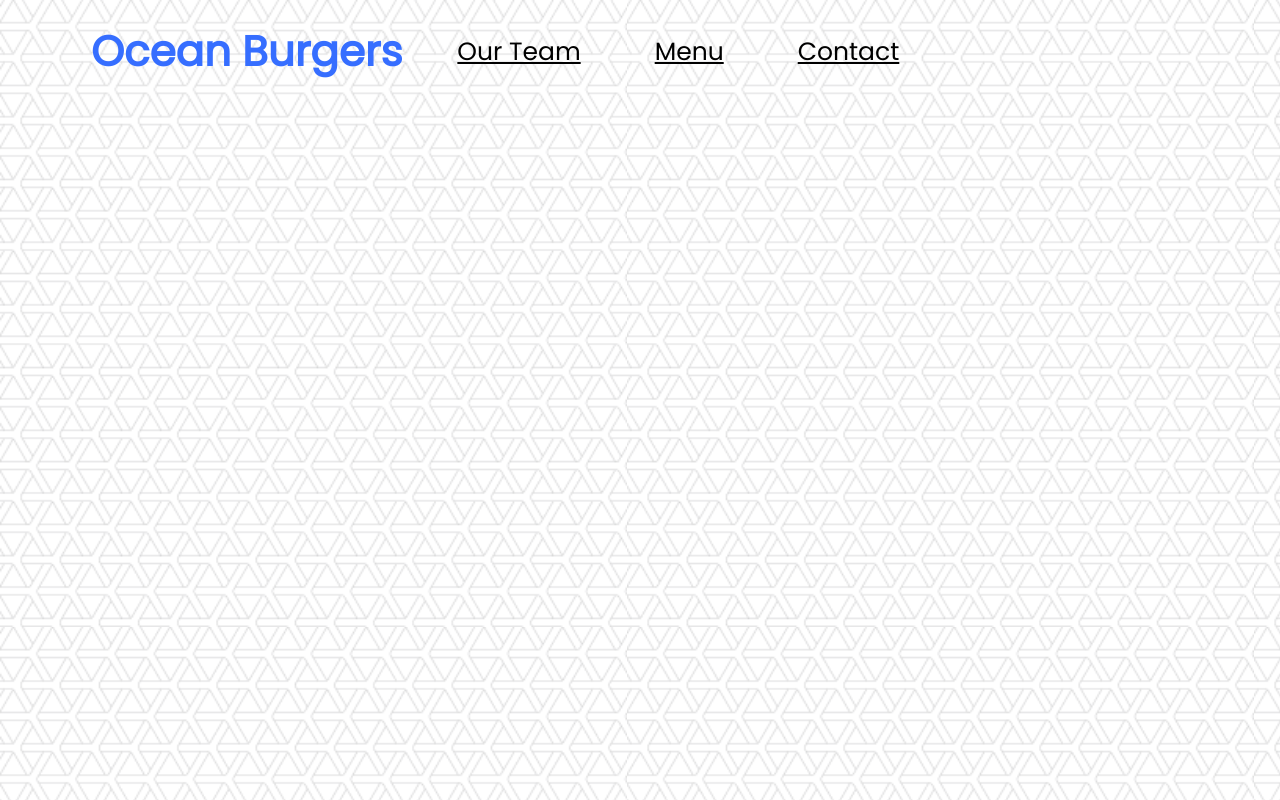
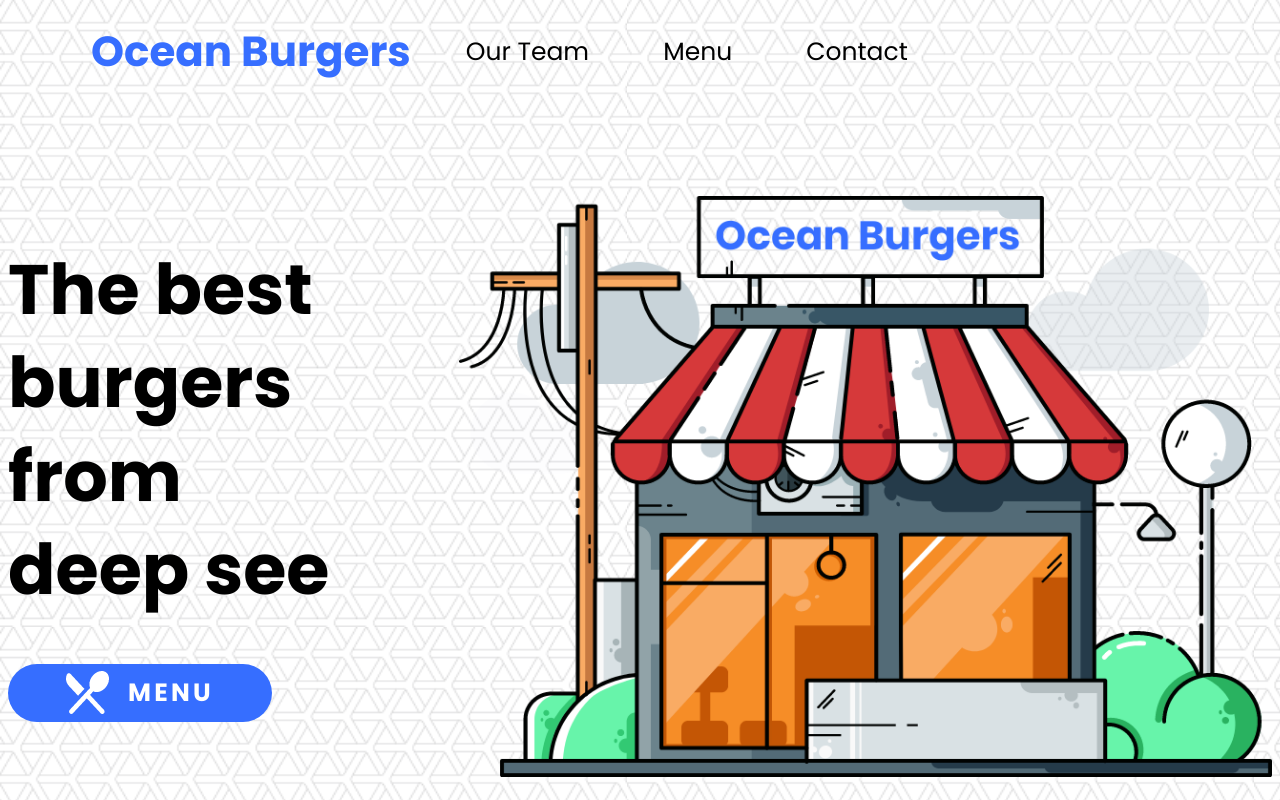
Before and after one commit to andreyoch/restaurant_page, a plain HTML site: page index.html in a window 1280 px wide. Drawn offline with Linux system fonts and the light colour scheme.

Commit message:
Do main page

```diff
--- a/css/style.css
+++ b/css/style.css
@@ -1,13 +1,13 @@
 html {
-    background-image: url('../img/Background.png');
+  background-image: url("../img/Background.png");
   --main-font: Poppins, Arial;
   --main-color: #366eff;
 }
+
 .header {
-    display:flex;
+  display: flex;
   align-items: center;
   margin-top: 20px;
-
 }
 
 .header_logo {
@@ -15,7 +15,7 @@ color: var(--main-color);
   font-family: var(--main-font);
   font-size: 42px;
   font-weight: 700;
-margin: 0 55px 0 83px ;
+  margin: 0 55px 0 83px;
 }
 
 .header_link {
@@ -23,4 +23,54 @@ color: #000000;
   font-family: var(--main-font);
   font-size: 25px;
   margin: 0 74px 0 0;
+  text-decoration: none;
 }
+.header_link:hover {
+  color: var(--main-color);
+}
+
+.main-page_row {
+  margin-top: 113px;
+  display: flex;
+  justify-content: space-around;
+}
+.main-page-title {
+  color: #000000;
+  font-family: var(--main-font);
+  font-size: 70px;
+  font-weight: 700;
+  line-height: 93.52px;
+  text-align: left;
+  position: relative;
+}
+.main-page-title_line::before {
+  content: url("../img/title_line.png");
+  position: relative;
+  top: -35px;
+}
+.menu-btn {
+  width: 264px;
+  height: 58px;
+  border-radius: 100px;
+  background-color: var(--main-color);
+  outline: none;
+  border: none;
+  color: #ffffff;
+  font-family: var(--main-font);
+  font-size: 25px;
+  font-weight: 700;
+  letter-spacing: 3.25px;
+  text-transform: uppercase;
+}
+.menu-btn_row {
+  display: flex;
+  align-items: center;
+  justify-content: center;
+}
+.menu-btn_text {
+  margin-left: 19px;
+}
+
+#main-img {
+  max-width: 100%;
+}
--- a/index.html
+++ b/index.html
@@ -1,11 +1,14 @@
 <!DOCTYPE html>
 <html lang="en">
   <head>
-    <meta charset="UTF-8">
-    <meta name="viewport" content="width=device-width, initial-scale=1.0">
-    <link rel="stylesheet" href="css/style.css">
-    <link rel="preconnect" href="https://fonts.gstatic.com">
-    <link href="https://fonts.googleapis.com/css2?family=Poppins&display=swap" rel="stylesheet">
+    <meta charset="UTF-8" />
+    <meta name="viewport" content="width=device-width, initial-scale=1.0" />
+    <link rel="stylesheet" href="css/style.css" />
+    <link rel="preconnect" href="https://fonts.gstatic.com" />
+    <link
+      href="https://fonts.googleapis.com/css2?family=Poppins:wght@400;700&display=swap"
+      rel="stylesheet"
+    />
     <title>Restaurant page</title>
   </head>
   <body>
@@ -19,7 +22,28 @@
             <a id="menu" href="#" class="header_link">Menu</a>
             <a id="contact" href="#" class="header_link">Contact</a>
           </header>
-
+          <div class="main-page_row">
+            <div class="main-page_title-row">
+              <h1 class="main-page-title">
+                The best<br />burgers from<br />deep see
+              </h1>
+              <button class="menu-btn">
+                <div class="menu-btn_row">
+                  <img src="img/menu-btn-icon.png" alt="menu button icon" />
+                  <span class="menu-btn_text">Menu</span>
+                </div>
+              </button>
+            </div>
+            <div class="main-page_main-img">
+              <div class="main-page_img-container">
+                <img
+                  src="img/main-img.png"
+                  alt="Ocean Burers Restaurant Image"
+                  id="main-img"
+                />
+              </div>
+            </div>
+          </div>
         </div>
       </div>
     </div>
```
Also changed, not shown: img/main-img.png (added), img/menu-btn-icon.png (added), img/title_line.png (added). Lines whose indentation alone changed are shown as unchanged.
